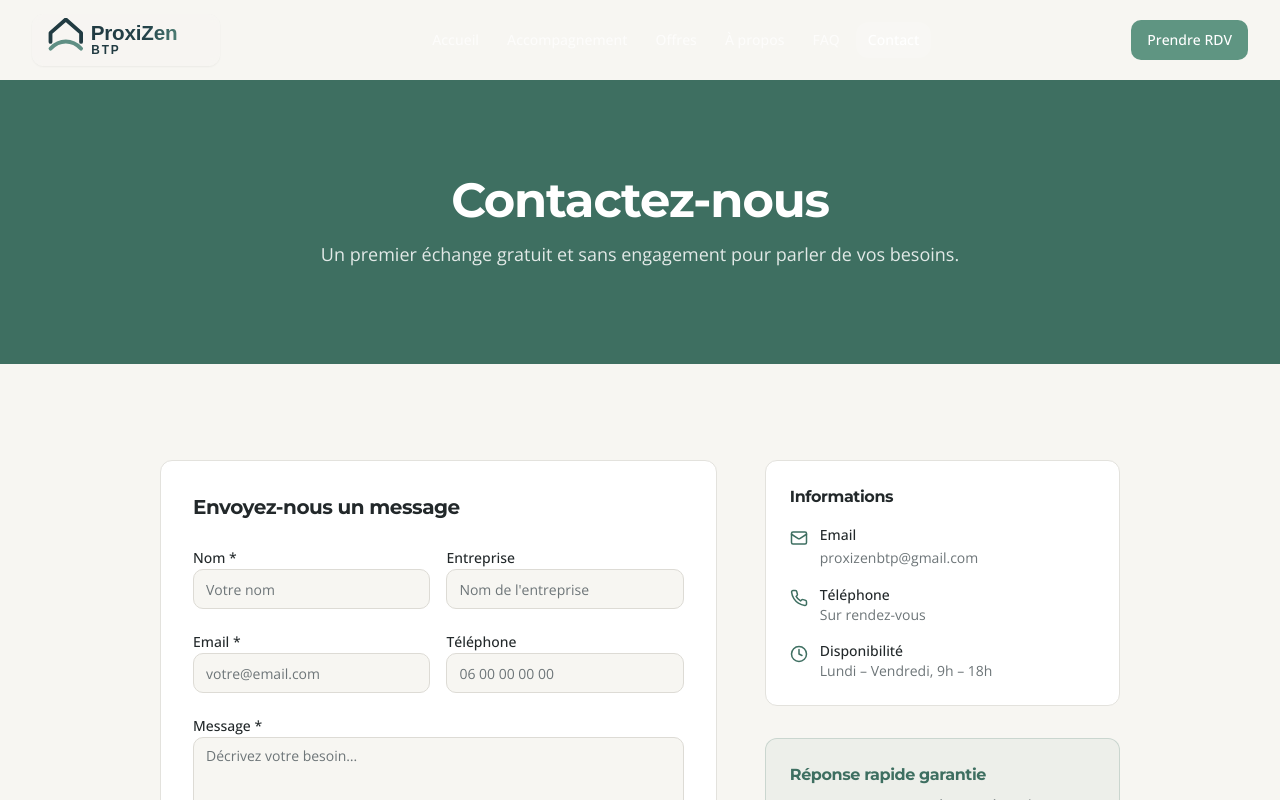
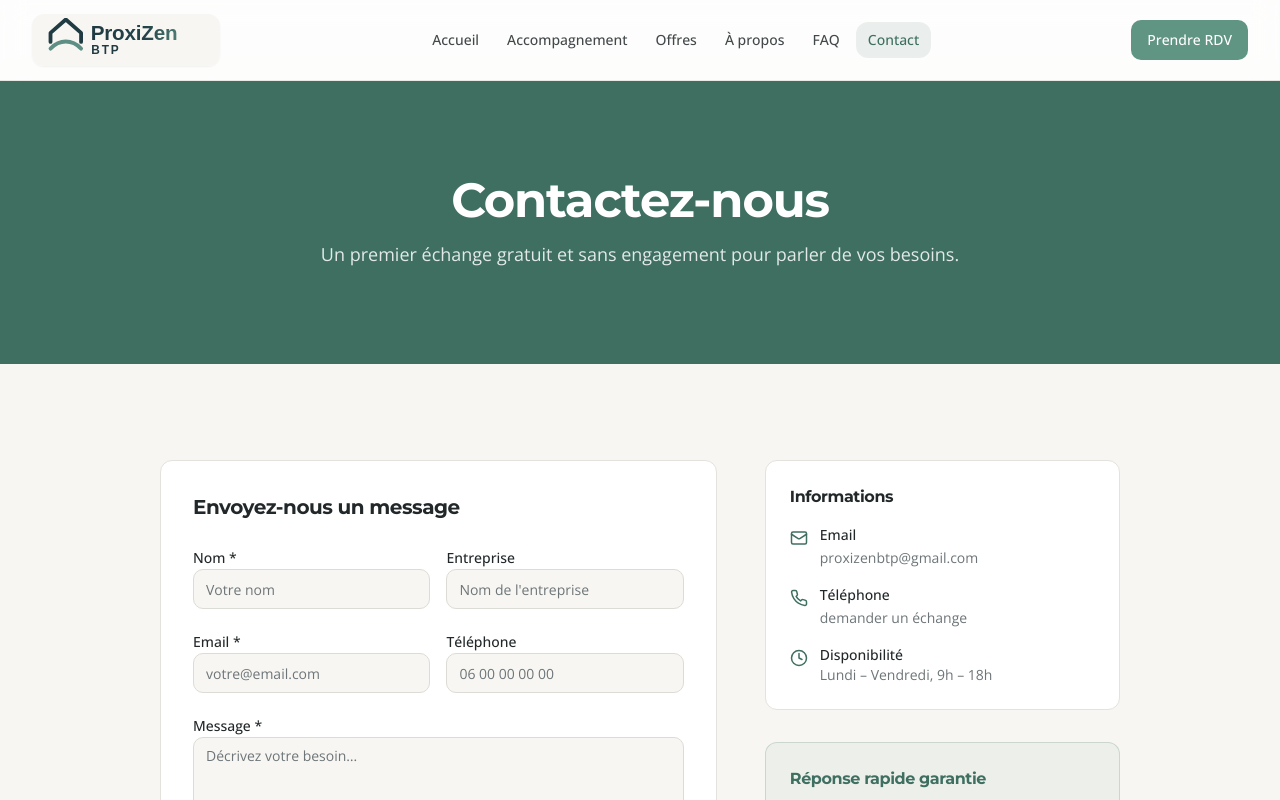
Before and after one commit to bkande1601-collab/proxi22M, a React (Vite) app in the folder zen-btp-builder-main 2/: page /contact in a window 1280 px wide. Shown: the top 800 px of the page. Built offline with nearby package versions, Linux system fonts and the light colour scheme; the HTML template or start-up script is replaced by a standard one.

Commit message:
Ameliore la lisibilite du header et ajoute le lien Calendly en contact
Co-authored-by: bkande-alt <bkande-alt@users.noreply.github.com>

```diff
--- a/zen-btp-builder-main 2/src/components/Header.tsx
+++ b/zen-btp-builder-main 2/src/components/Header.tsx
@@ -32,7 +32,7 @@ const Header = () => {
       className={`fixed top-0 left-0 right-0 z-50 transition-all duration-300 ${
         scrolled
           ? "bg-card/95 backdrop-blur-lg border-b shadow-sm"
-          : "bg-transparent border-b border-transparent"
+          : "bg-card/80 backdrop-blur-md border-b border-border/40"
       }`}
     >
       <div className="container flex items-center justify-between h-16 md:h-20">
@@ -59,12 +59,10 @@ const Header = () => {
               to={link.path}
               className={`px-3 py-2 text-sm font-medium rounded-lg transition-all duration-200 ${
                 location.pathname === link.path
-                  ? scrolled
-                    ? "text-primary bg-primary/10"
-                    : "text-primary-foreground bg-primary-foreground/15"
+                  ? "text-primary bg-primary/10"
                   : scrolled
                     ? "text-foreground/70 hover:text-primary hover:bg-primary/5"
-                    : "text-primary-foreground/70 hover:text-primary-foreground hover:bg-primary-foreground/10"
+                    : "text-foreground/85 hover:text-primary hover:bg-primary/5"
               }`}
             >
               {link.label}
@@ -90,9 +88,7 @@ const Header = () => {
 
         {/* Mobile toggle */}
         <button
-          className={`lg:hidden p-2 rounded-lg transition-colors ${
-            scrolled ? "text-foreground" : "text-primary-foreground"
-          }`}
+          className="lg:hidden p-2 rounded-lg transition-colors text-foreground"
           onClick={() => setMobileOpen(!mobileOpen)}
           aria-label="Menu"
         >
--- a/zen-btp-builder-main 2/src/pages/Contact.tsx
+++ b/zen-btp-builder-main 2/src/pages/Contact.tsx
@@ -8,7 +8,7 @@ import { Mail, Phone, Clock } from "lucide-react";
 import { useToast } from "@/hooks/use-toast";
 import Layout from "@/components/Layout";
 import { useSiteSettings } from "@/components/SiteSettingsProvider";
-import { addContactRequest } from "@/lib/site-insights";
+import { addContactRequest, trackCalendlyClick } from "@/lib/site-insights";
 
 interface ContactPayload {
   name: string;
@@ -214,7 +214,15 @@ const Contact = () => {
                     <Phone className="text-primary mt-1 shrink-0" size={18} />
                     <div>
                       <p className="font-medium text-sm">Téléphone</p>
-                      <p className="text-sm text-muted-foreground">Sur rendez-vous</p>
+                      <a
+                        href={settings.calendlyUrl}
+                        target="_blank"
+                        rel="noreferrer"
+                        onClick={() => trackCalendlyClick("contact-info")}
+                        className="text-sm text-muted-foreground hover:text-primary transition-colors"
+                      >
+                        demander un échange
+                      </a>
                     </div>
                   </div>
                   <div className="flex items-start gap-3">
```
